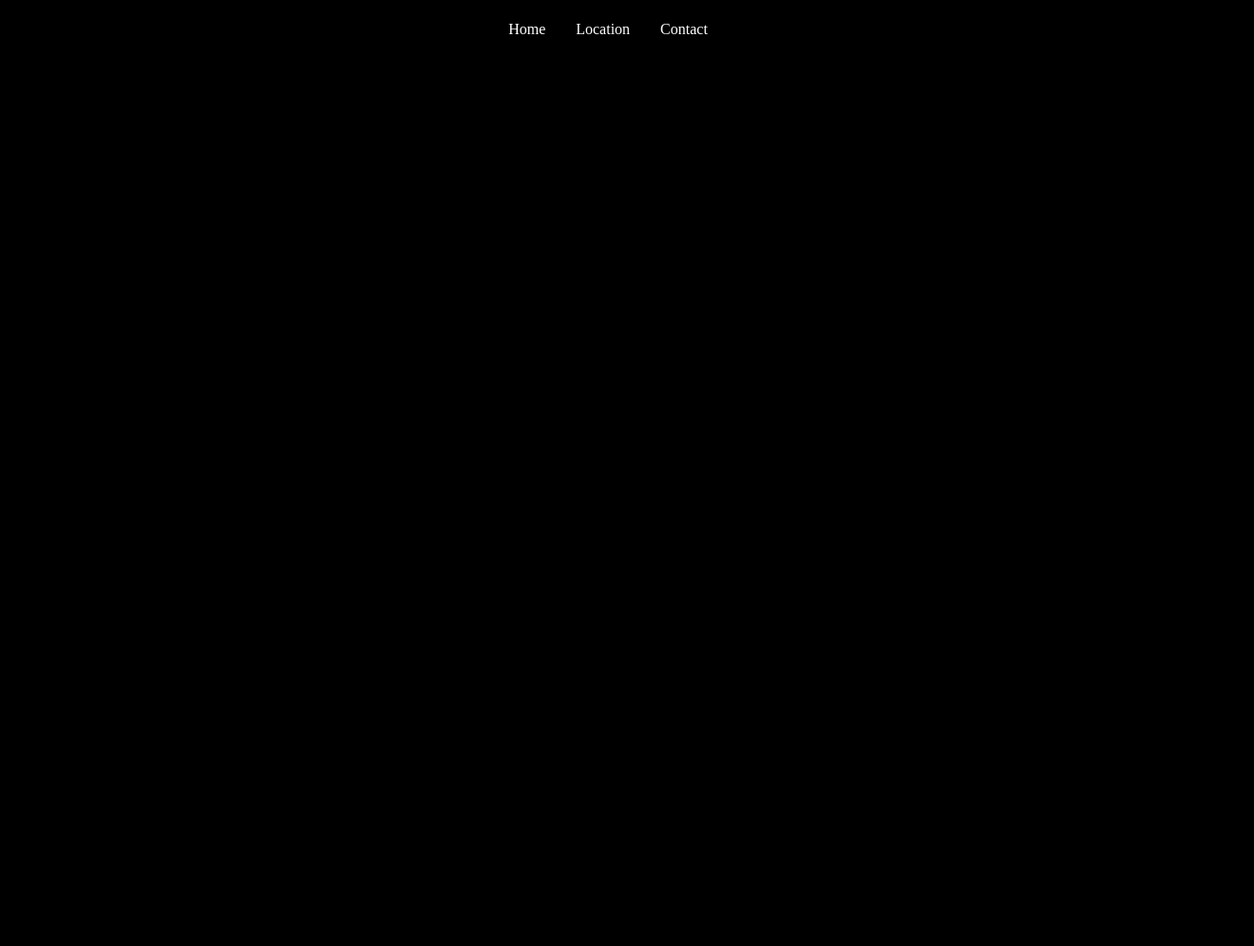
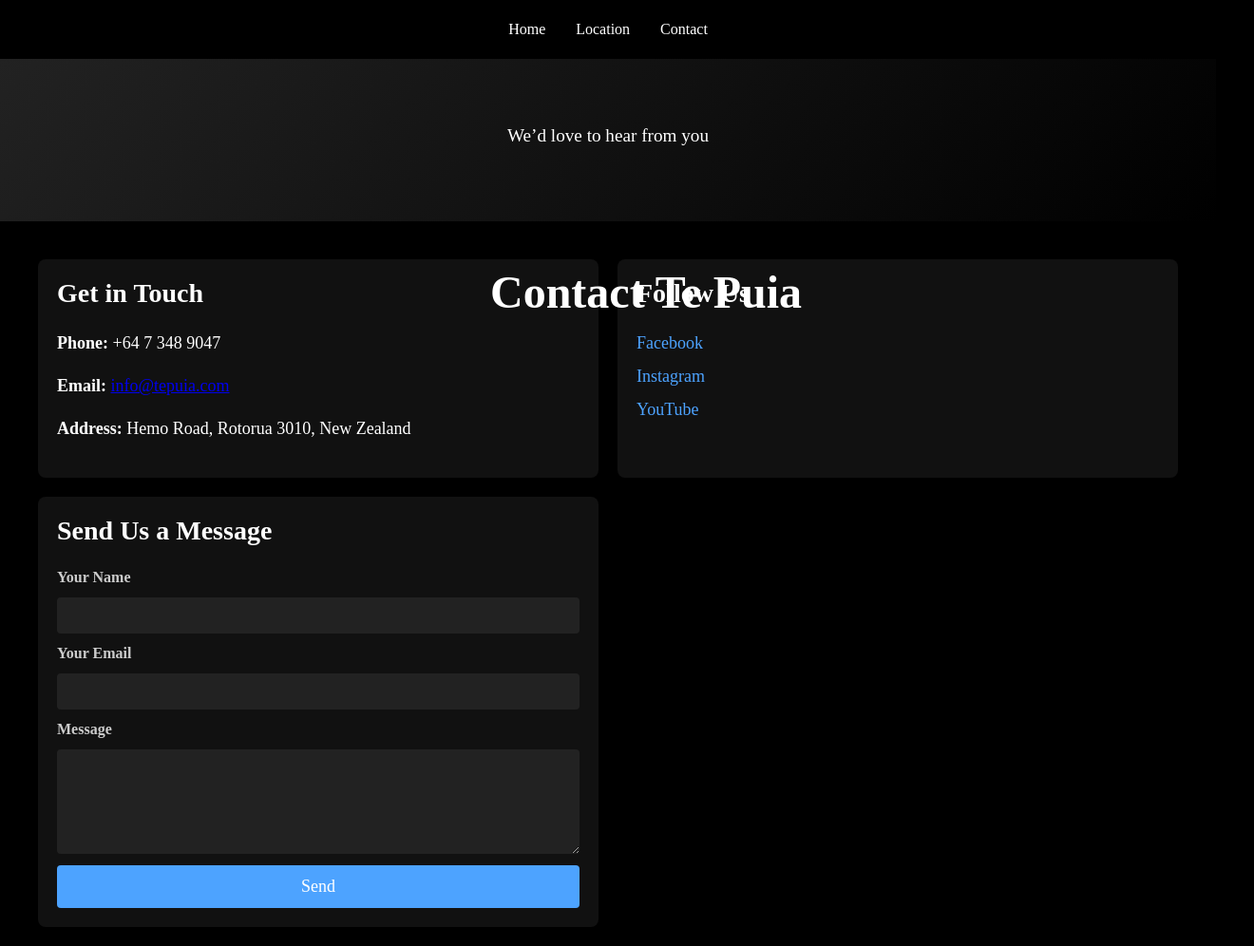
Before and after one commit to jackloader-otc/website-term-3, a plain HTML site: page contact.html in a window 1280 px wide. Shown: the whole page at 95% size, 1320 px wide, since content can reach past the window. Before the commit the page ends 800 px from the top, so only its background shows below. Drawn offline with Linux system fonts and the light colour scheme.

Commit message:
after 5 hours of homework2

```diff
--- a/contact.html
+++ b/contact.html
@@ -12,3 +12,39 @@
   <a href="./location.html">Location</a>
   <a href="./contact.html">Contact</a>
     </nav>
+  <header class="site-header">
+    <div class="container">
+      <h1>Contact Te Puia</h1>
+      <p class="subtitle">We’d love to hear from you</p>
+    </div>
+  </header>
+  <main class="container main-grid">
+    <section class="card">
+      <h2>Get in Touch</h2>
+      <p><strong>Phone:</strong> +64 7 348 9047</p>
+      <p><strong>Email:</strong> <a href="mailto:info@tepuia.com">info@tepuia.com</a></p>
+      <p><strong>Address:</strong> Hemo Road, Rotorua 3010, New Zealand</p>
+    </section>
+    <section class="card">
+      <h2>Follow Us</h2>
+      <ul class="social-links">
+        <li><a href="https://www.facebook.com/TePuiaNZ" target="_blank" rel="noopener">Facebook</a></li>
+        <li><a href="https://www.instagram.com/te_puia/" target="_blank" rel="noopener">Instagram</a></li>
+        <li><a href="https://www.youtube.com/user/TePuiaNZ" target="_blank" rel="noopener">YouTube</a></li>
+      </ul>
+    </section>
+    <section class="card">
+      <h2>Send Us a Message</h2>
+      <form class="contact-form">
+        <label for="name">Your Name</label>
+        <input type="text" id="name" name="name" required>
+        <label for="email">Your Email</label>
+        <input type="email" id="email" name="email" required>
+        <label for="message">Message</label>
+        <textarea id="message" name="message" rows="5" required></textarea>
+        <button type="submit">Send</button>
+      </form>
+    </section>
+  </main>
+</body>
+</html>
--- a/stylesheet.css
+++ b/stylesheet.css
@@ -183,7 +183,6 @@ li{
   }
 }
 
-
 .site-header {
   background: linear-gradient(135deg, #222, #000);
   color: #fff;
@@ -202,3 +201,64 @@ li{
   margin-top: 10px;
   color: #ffffff;
 }
+
+.social-links {
+  list-style: none;
+  padding: 0;
+}
+
+.social-links li {
+  margin: 8px 0;
+}
+
+.social-links a {
+  color: #4da3ff;
+  font-size: 18px;
+  text-decoration: none;
+  transition: color 0.3s;
+}
+
+.social-links a:hover {
+  color: #fff;
+}
+
+.contact-form {
+  display: flex;
+  flex-direction: column;
+  gap: 12px;
+}
+
+.contact-form label {
+  font-weight: bold;
+  color: #ccc;
+}
+
+.contact-form input,
+.contact-form textarea {
+  padding: 10px;
+  border: none;
+  border-radius: 4px;
+  background: #222;
+  color: #fff;
+  font-size: 16px;
+}
+
+.contact-form input:focus,
+.contact-form textarea:focus {
+  outline: 2px solid #4da3ff;
+}
+
+.contact-form button {
+  background: #4da3ff;
+  color: #fff;
+  border: none;
+  padding: 12px;
+  border-radius: 4px;
+  font-size: 18px;
+  cursor: pointer;
+  transition: background 0.3s;
+}
+
+.contact-form button:hover {
+  background: #1e90ff;
+}
```
Also changed, not shown: index.html (+49 -26 lines).
